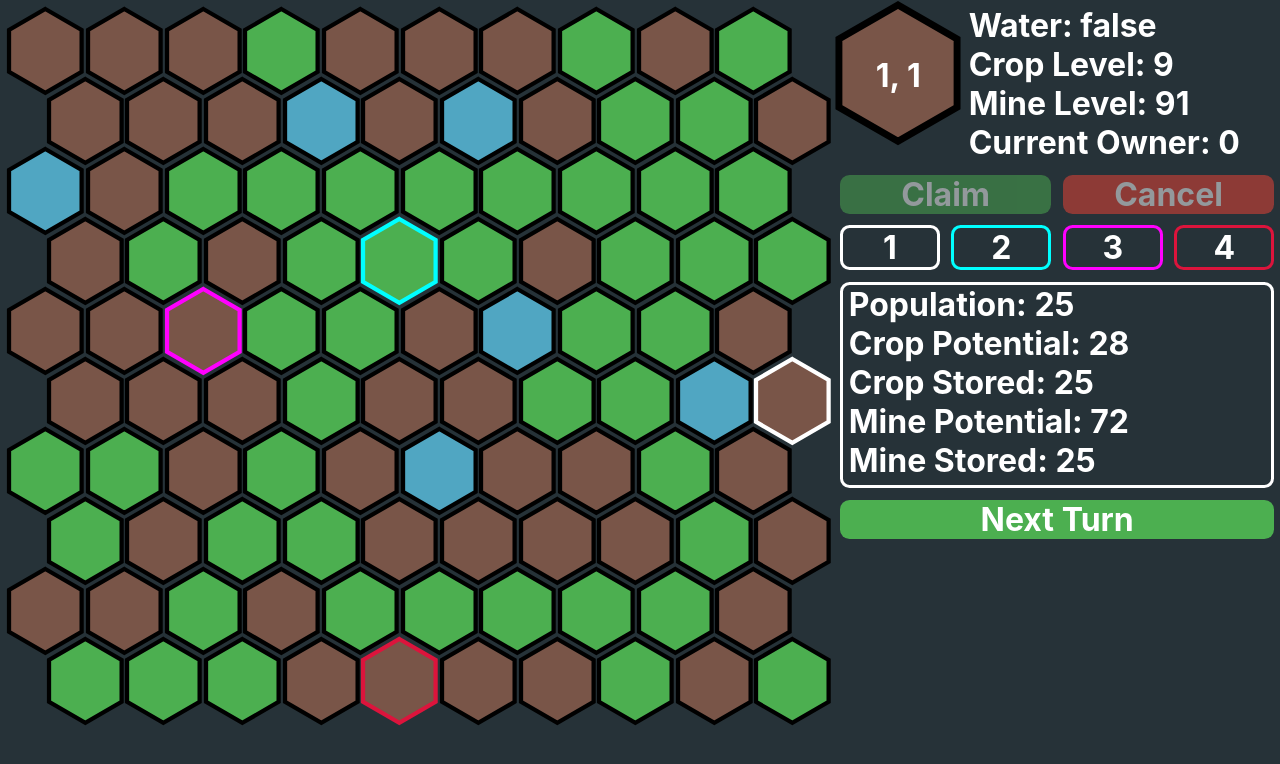
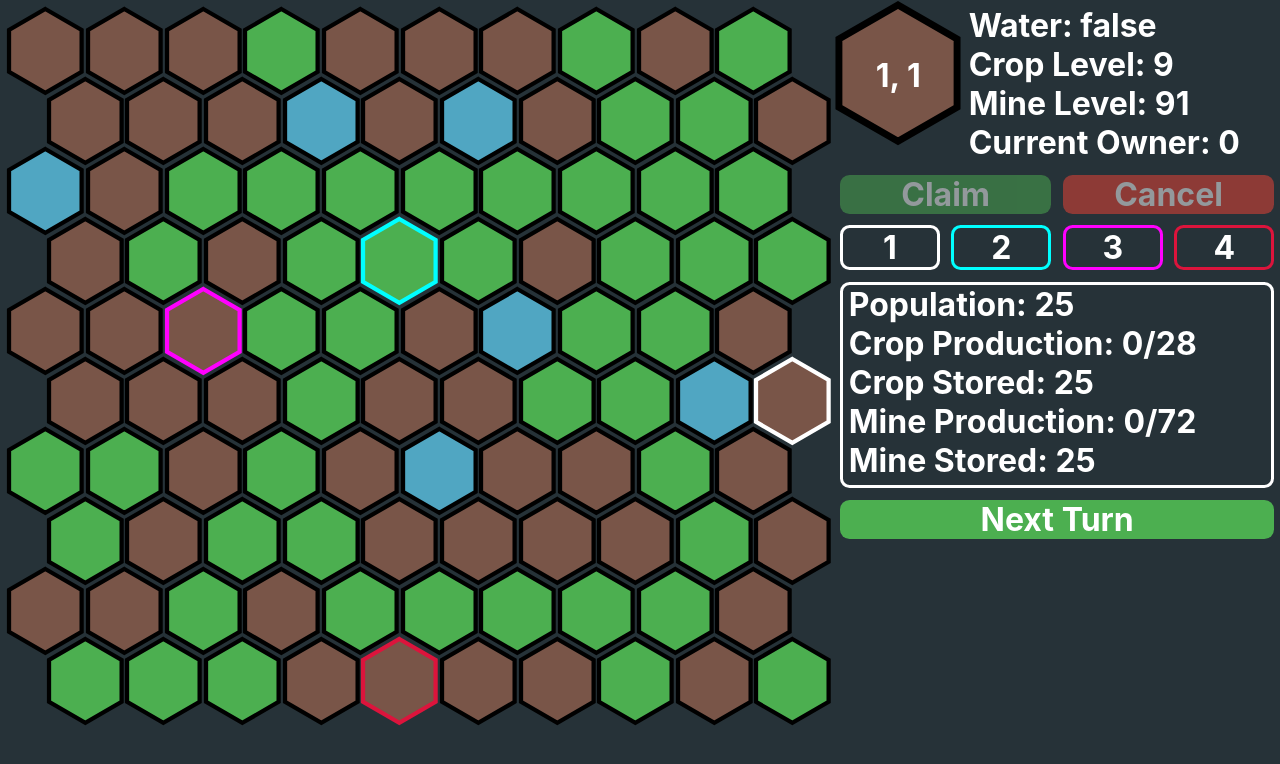
Before and after one commit to ClaySpike/Econ-Final-Project, a React (Create React App) app: page / in a window 1280 px wide. Shown: the top 764 px of the page. Built offline with nearby package versions, Linux system fonts and the light colour scheme.

Commit message:
Nation Summary Better

```diff
--- a/src/App.js
+++ b/src/App.js
@@ -32,7 +32,6 @@ class App extends Component {
           x: i,
           y: j,
           water: w,
-          productionHalved: false,
           cropLevel: c,
           cropProduction: 0,
           cropProductionSelected: 0,
@@ -290,7 +289,6 @@ class App extends Component {
     e.preventDefault();
     let valC = 0;
     let valM = 0;
-    let halved = false;
     console.log(e.target.value);
 
     if (type === "crop") {
@@ -340,12 +338,32 @@ class App extends Component {
     return total;
   }
 
+  getTotalCropProduction(nation) {
+    let total = 0;
+    for (let i = 0; i < this.state.nations[nation].claims.length; i++) {
+      total += this.state.hexGrid[this.state.nations[nation].claims[i][0]][
+        this.state.nations[nation].claims[i][1]
+      ].cropProduction;
+    }
+    return total;
+  }
+
   getTotalMine(nation) {
     let total = 0;
     for (let i = 0; i < this.state.nations[nation].claims.length; i++) {
       total += this.state.hexGrid[this.state.nations[nation].claims[i][0]][
         this.state.nations[nation].claims[i][1]
       ].mineLevel;
+    }
+    return total;
+  }
+
+  getTotalMineProduction(nation) {
+    let total = 0;
+    for (let i = 0; i < this.state.nations[nation].claims.length; i++) {
+      total += this.state.hexGrid[this.state.nations[nation].claims[i][0]][
+        this.state.nations[nation].claims[i][1]
+      ].mineProduction;
     }
     return total;
   }
@@ -633,7 +651,11 @@ class App extends Component {
                 )}
             </h1>
             <h1>
-              {"Crop Potential: " +
+              {"Crop Production: " +
+                Math.round(
+                  this.getTotalCropProduction(this.state.currentNation)
+                ) +
+                "/" +
                 Math.round(this.getTotalCrop(this.state.currentNation))}
             </h1>
             <h1>
@@ -641,7 +663,11 @@ class App extends Component {
                 this.state.nations[this.state.currentNation].storedCrop}
             </h1>
             <h1>
-              {"Mine Potential: " +
+              {"Mine Production: " +
+                Math.round(
+                  this.getTotalMineProduction(this.state.currentNation)
+                ) +
+                "/" +
                 Math.round(this.getTotalMine(this.state.currentNation))}
             </h1>
             <h1>
```
